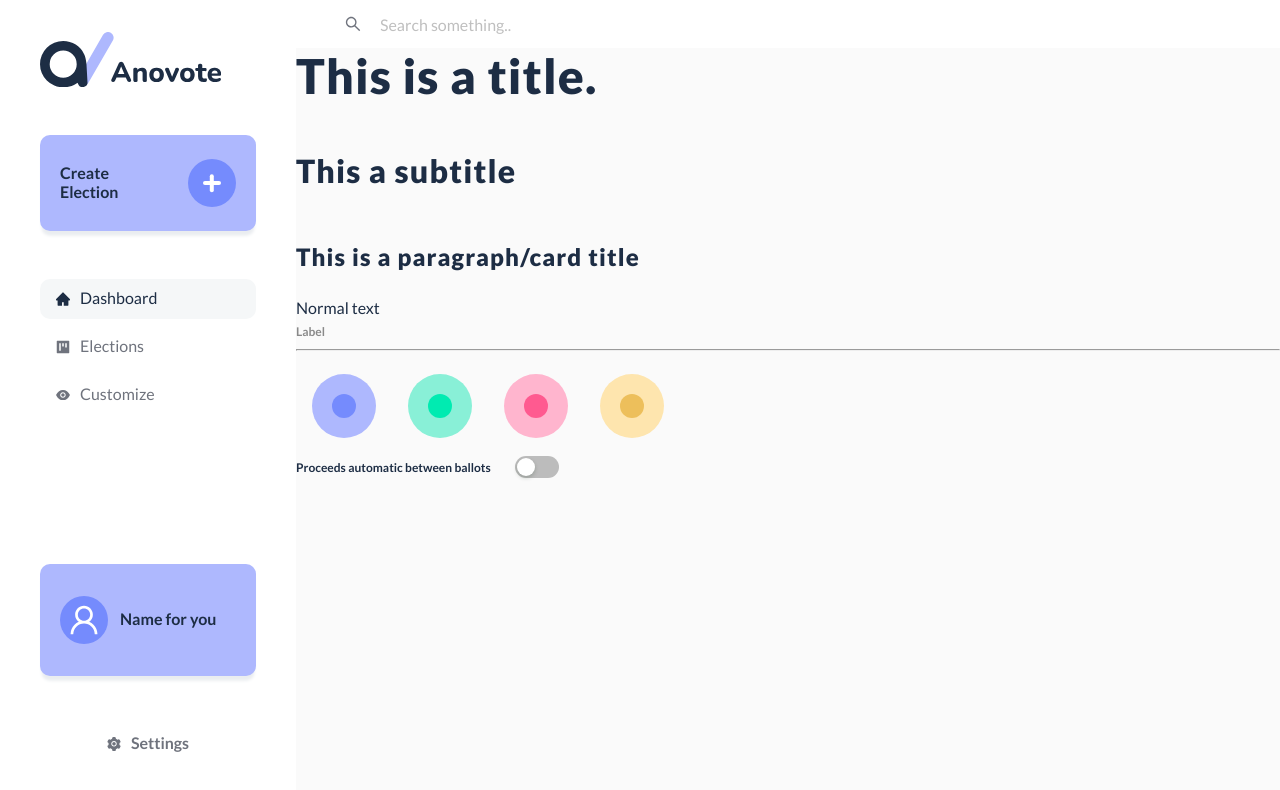
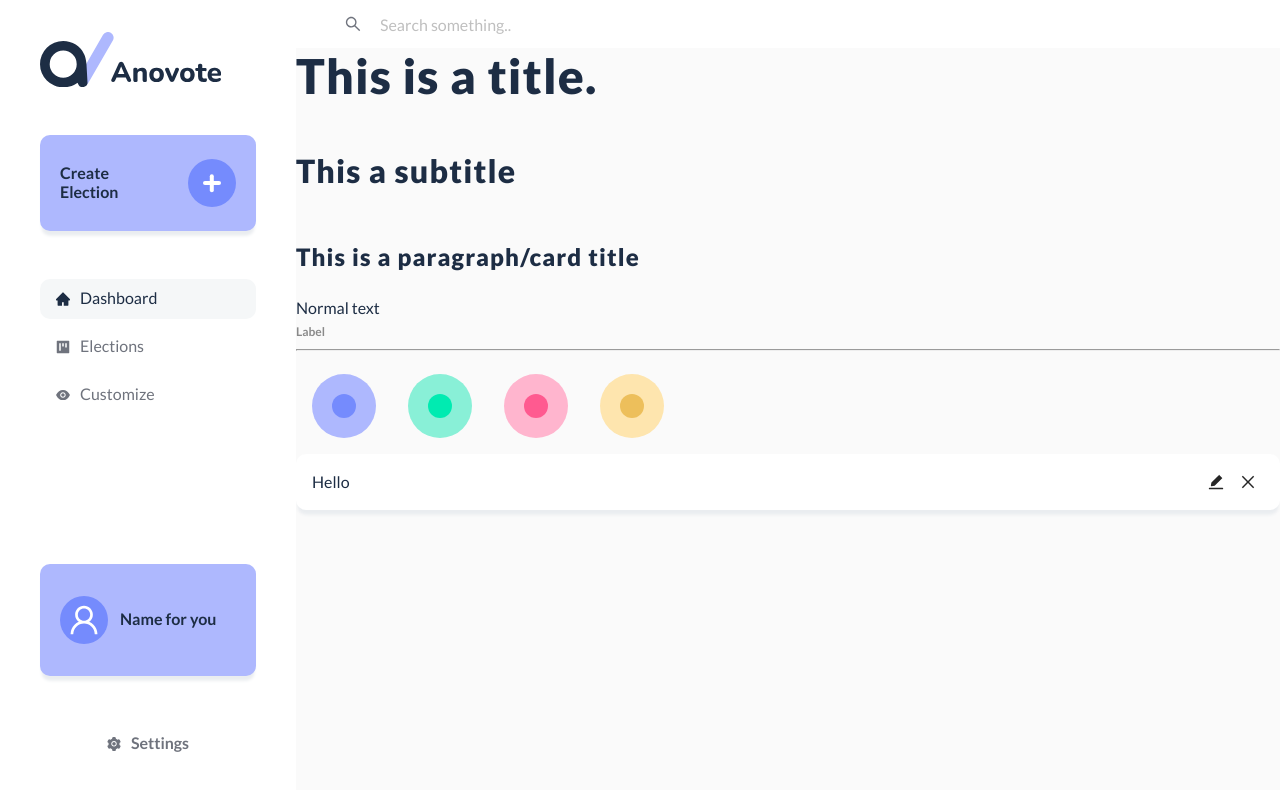
Before and after one commit to anovote/frontend, a React (Create React App) app: page / in a window 1280 px wide. Shown: the top 790 px of the page. Built offline with nearby package versions, Linux system fonts and the light colour scheme.

Commit message:
Add centering of things

```diff
--- /dev/null
+++ b/src/components/previewList/PreviewItem.tsx
@@ -0,0 +1,21 @@
+import * as React from 'react'
+import Text from 'antd/lib/typography/Text'
+import { Button } from 'antd'
+import { EditFilled, CloseOutlined } from '@ant-design/icons'
+
+export default function PreviewItem(): React.ReactElement {
+    return (
+        <div className="preview-item">
+            <Text>Hello</Text>
+            <div className="button-container-wrap">
+                <div className="button-container">
+                    <Button type="text" icon={<EditFilled />}></Button>
+                </div>
+
+                <div className="button-container">
+                    <Button type="text" icon={<CloseOutlined />}></Button>
+                </div>
+            </div>
+        </div>
+    )
+}
--- /dev/null
+++ b/src/components/previewList/PreviewList.tsx
@@ -0,0 +1,10 @@
+import * as React from 'react'
+import PreviewItem from './PreviewItem'
+
+export default function PreviewList(): React.ReactElement {
+    return (
+        <div>
+            <PreviewItem />
+        </div>
+    )
+}
--- /dev/null
+++ b/src/style/scss/anovote/components/_previewList.scss
@@ -0,0 +1,24 @@
+.preview-item {
+    background-color: $white;
+    height: 3.5rem;
+    padding: 0rem 1rem;
+    @include is-rounded;
+    @include has-shadow;
+    @include is-flex;
+    align-items: center;
+    justify-content: space-between;
+
+    .button-container-wrap {
+        @include is-flex-row;
+    }
+}
+
+.button-container {
+    .ant-btn {
+        padding: 0;
+    }
+
+    .ant-typography {
+        font-weight: bold;
+    }
+}
--- a/src/style/scss/main.scss
+++ b/src/style/scss/main.scss
@@ -28,6 +28,8 @@
 @import './anovote/view/election/ballotPreview';
 
 @import './anovote/components/switch';
+
+@import './anovote/components/previewList';
 //--------- OVERWRITES ---------
 
 // ANTD
--- a/src/views/home/index.tsx
+++ b/src/views/home/index.tsx
@@ -1,7 +1,7 @@
 import Title from 'antd/lib/typography/Title'
 import Text from 'antd/lib/typography/Text'
 import React from 'react'
-import SwitchWithLabel from '../../components/switch/SwitchWithLabel'
+import PreviewList from 'components/previewList/PreviewList'
 
 /**
  * Landing page of application and home root
@@ -32,7 +32,7 @@ export default function Home(): React.ReactElement {
                     <span className="inner-round"></span>
                 </span>
             </div>
-            <SwitchWithLabel label="Proceeds automatic between ballots" />
+            <PreviewList />
         </div>
     )
 }
```
